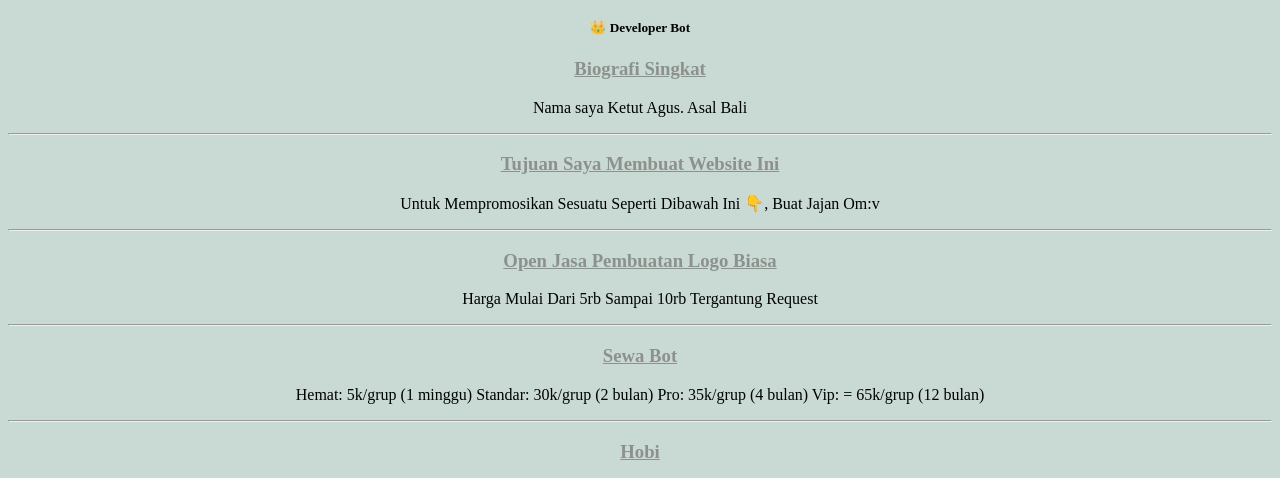
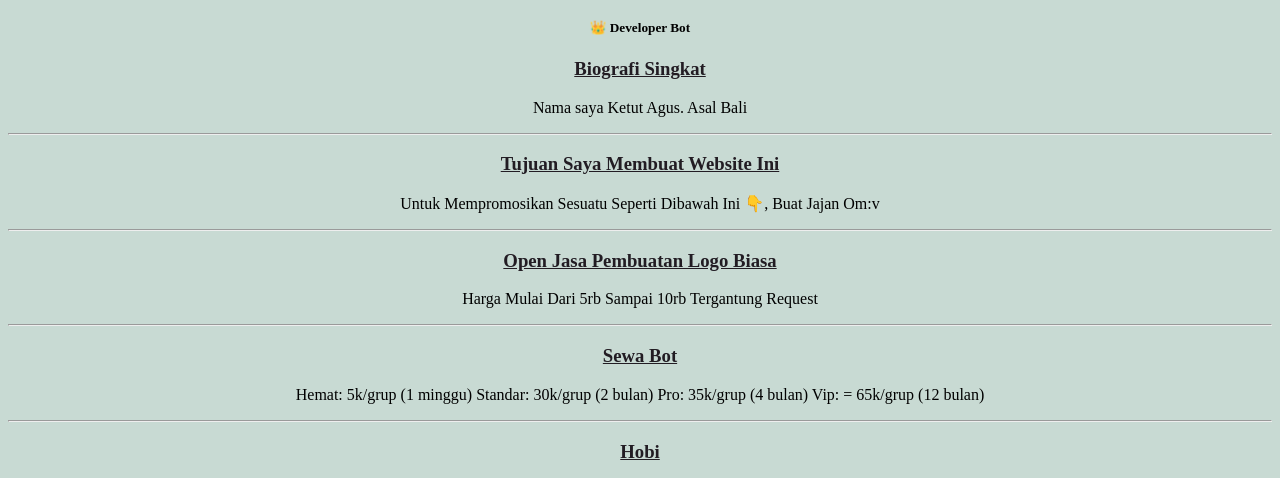
Before and after one commit to VamsesOfficial/ccc, a plain HTML site: page index.html in a window 1280 px wide. Shown: the part 316-794 px from the top of the page. Drawn offline with Linux system fonts and the light colour scheme.

Commit message:
Update style.css

```diff
--- a/css/style.css
+++ b/css/style.css
@@ -1,5 +1,5 @@
 h3 {
-    color: #8D918D;
+    color: #221c23;
     text-decoration: underline;
     font-family:'Times New Roman', Times, serif;
     text-align: center;
```
